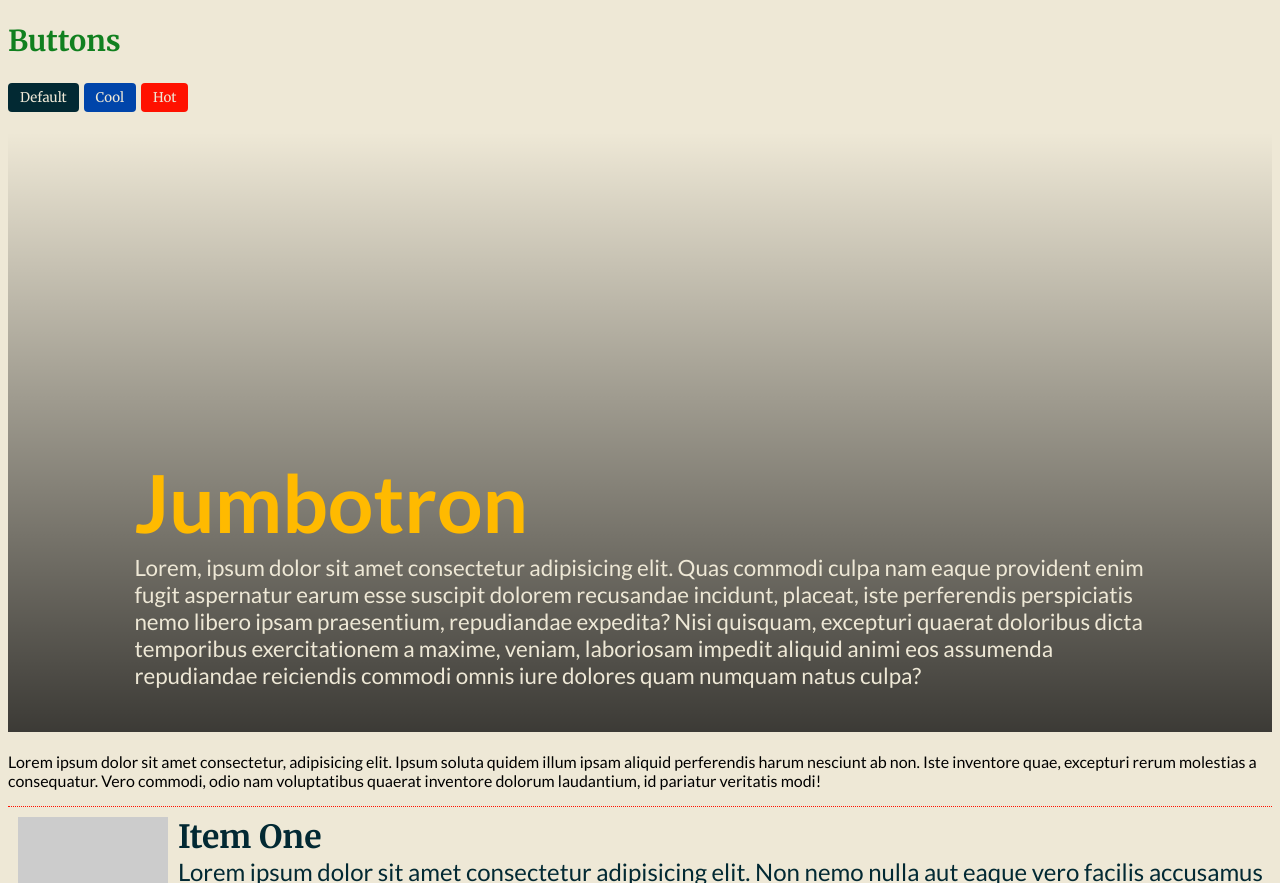
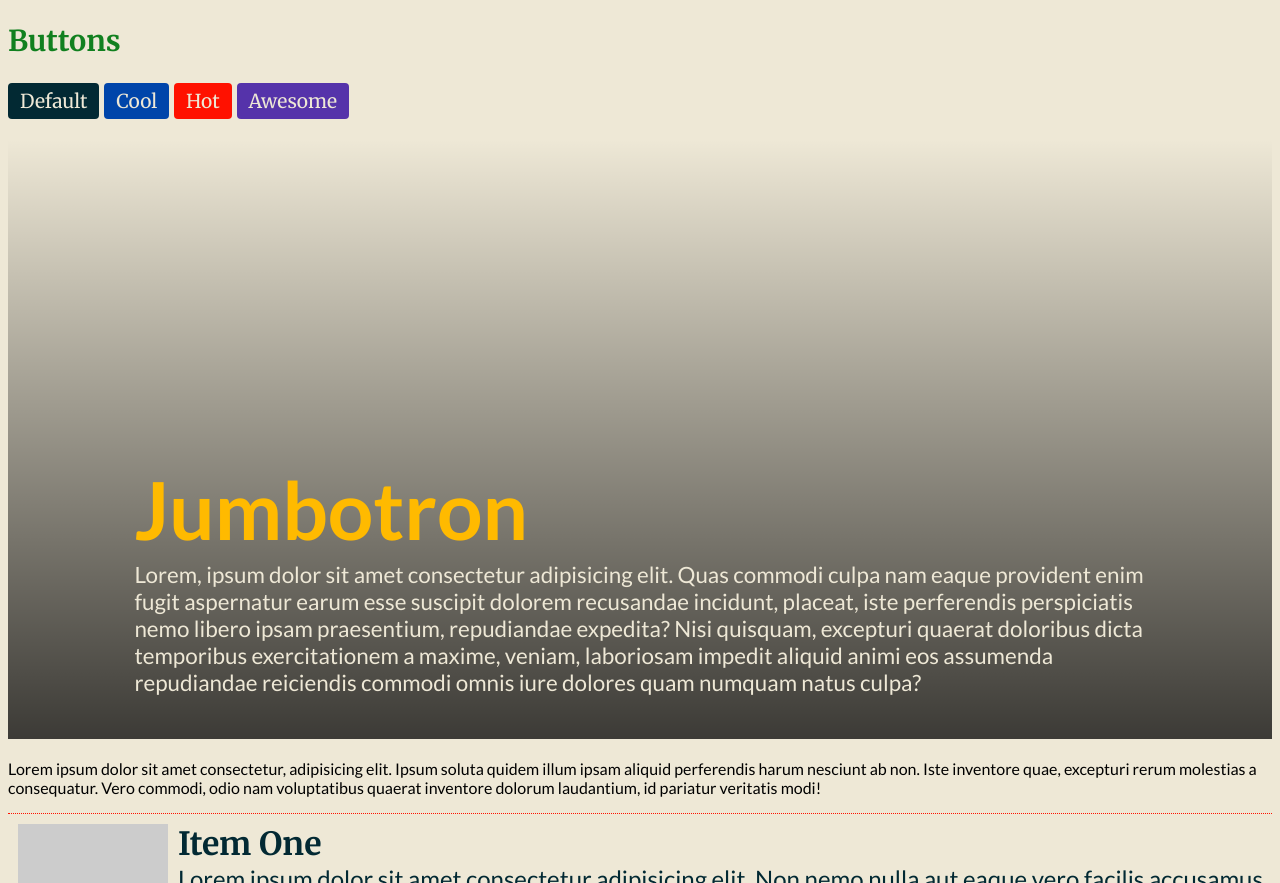
Before and after one commit to robert-laws/sass-review-october-2018, a website: page src/index.html in a window 1280 px wide. Shown: the part 2781-3664 px from the top of the page. Drawn offline with nearby package versions, Linux system fonts and the light colour scheme; files that its build step writes are made by us from their sources; placeholder pictures from the web are drawn by us.

Commit message:
use maps to refactor btn styles

```diff
--- a/src/index.html
+++ b/src/index.html
@@ -133,6 +133,7 @@
       <button class="btn-default">Default</button>
       <button class="btn-cool">Cool</button>
       <button class="btn-hot">Hot</button>
+      <button class="btn-awesome">Awesome</button>
     </div>
   </section>
 
--- a/src/scss/modules/_interface.scss
+++ b/src/scss/modules/_interface.scss
@@ -1,7 +1,3 @@
-$color-btn-default: $dark-blue;
-$color-btn-text: $color-main;
-$color-btn-hot: $red;
-$color-btn-cool: $blue;
 $roundness: 5px 10px 20px 30px; // used as a list of items in sass
 
 %btn {
@@ -13,6 +9,7 @@ $roundness: 5px 10px 20px 30px; // used as a list of items in sass
   cursor: pointer;
   border: none;
   border-radius: 4px;
+  font-size: 1.2rem;
   font-family: $font-highlight;
   user-select: none;
   color: $color-background;
@@ -21,12 +18,17 @@ $roundness: 5px 10px 20px 30px; // used as a list of items in sass
 $color-btn-names: 'default', 'hot', 'cool';
 $color-btn-values: $color-main, $red, $blue;
 
-@each $name in $color-btn-names {
-  $i: index($color-btn-names, $name);
+$color-btns: (
+  default: $color-main,
+  hot: $red,
+  cool: $blue,
+  awesome: $purple
+);
 
-  .btn-#{$name} {
+@each $key, $value in $color-btns {
+  .btn-#{$key} {
     @extend %btn;
-    background-color: nth($color-btn-values, $i);
+    background-color: $value;
   }
 }
 
```
